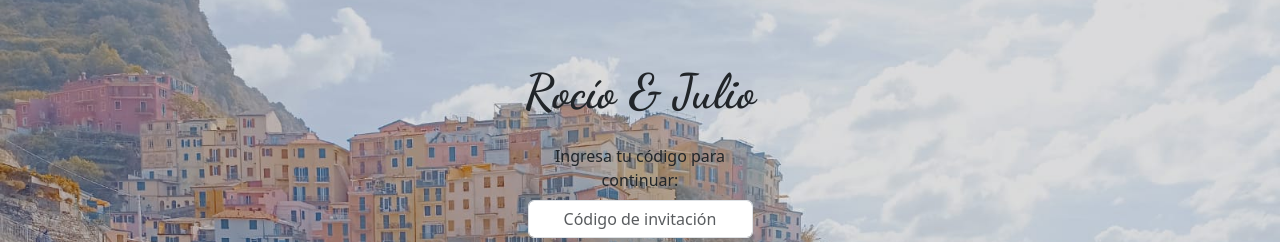
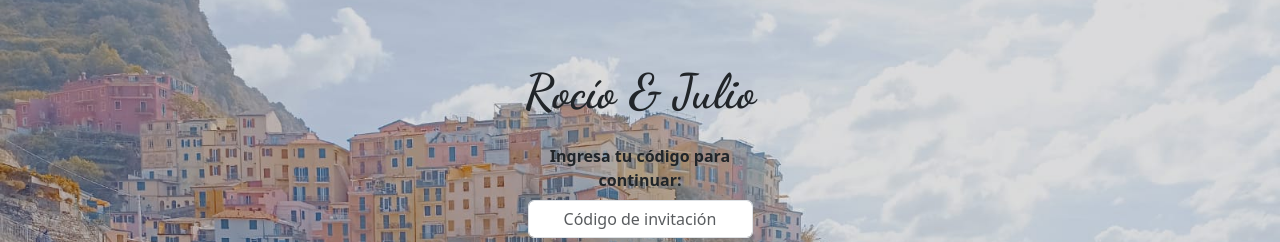
Before and after one commit to morenopinamanueljesus/wedding, a React (Create React App) app: page / in a window 1280 px wide. Shown: the top 242 px of the page. Built offline with nearby package versions, Linux system fonts and the light colour scheme.

Commit message:
noveno commit

```diff
--- a/src/components/Acceso.jsx
+++ b/src/components/Acceso.jsx
@@ -13,8 +13,9 @@ const Invitacion = ({ nombreCompleto, mostrarInvitacion, setMostrarInvitacion })
                     “El amor se celebra con quienes lo hacen aún más grande. Y tú eres parte de eso.”<br/>
                     Estamos preparando cada detalle con mucho cariño y sería un honor contar contigo en nuestro gran día.
                 </p>
+            </div>
                 <button className="btn-acceso" onClick={() => setMostrarInvitacion(true)}>Abrir Invitación</button>
-            </div>
+
         </div>
     )
 }
--- a/src/components/Portada.jsx
+++ b/src/components/Portada.jsx
@@ -45,7 +45,7 @@ const Portada = () => {
       <div className="box-formulario-portada text-center">
         <br/>
           <p className="box-formulario-portada-texto">Rocío & Julio</p>
-          <p className="mb-2">Ingresa tu código para <br/>continuar:</p>
+          <p className="mb-2"><strong>Ingresa tu código para <br/>continuar:</strong></p>
           <form onSubmit={handleSubmit}>
             <div className="d-flex justify-content-center">
             <input
--- a/src/styles/Invitacion.css
+++ b/src/styles/Invitacion.css
@@ -331,7 +331,7 @@ section#contador .subtitulo-texto {
 }
 
 section#asistencia  .nota-ninos {
-  font-size: 0.7rem;
+  font-size: 1rem;
   font-style: italic;
   color: #777;
   margin-bottom: 1rem;
```
